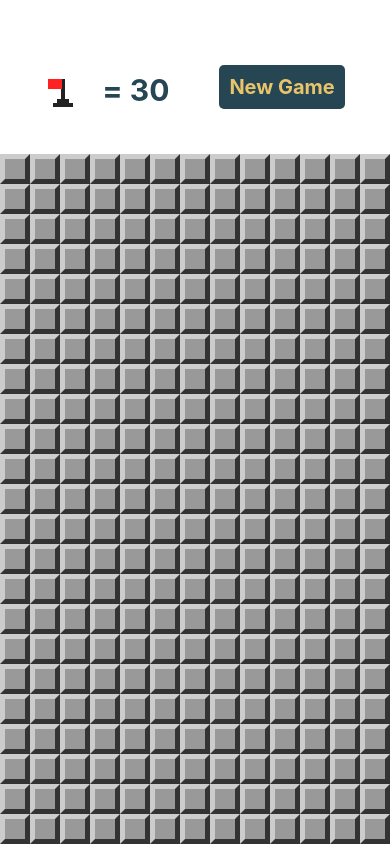
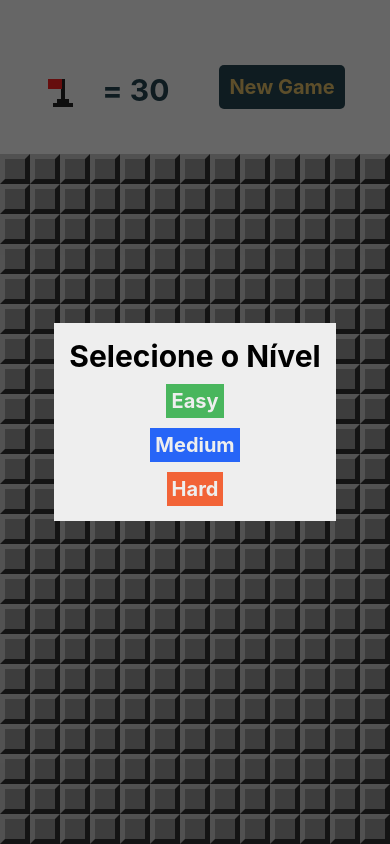
Before and after one commit to leandrocodes/minesweeper-game, a React Native app: screen / in a window 390 px wide. Both pictures are taken after a click on the element 60 px from the left and 92 px from the top of the page. Built offline with nearby package versions, Linux system fonts and the light colour scheme.

Commit message:
level selection

```diff
--- a/src/screens/Home.js
+++ b/src/screens/Home.js
@@ -23,6 +23,8 @@ import {
 import MineField from '../components/MineField'
 import Header from '../components/Header'
 
+import LevelSelection from './LevelSelection'
+
 export default () => {
   const minesAmount = () => {
     const cols = params.getColumnsAmount()
@@ -37,7 +39,8 @@ export default () => {
     return {
       board: createMinedBoard(rows, cols, minesAmount()),
       won: false,
-      lost: false
+      lost: false,
+      showLevelSelection: false
     }
   }
 
@@ -55,7 +58,7 @@ export default () => {
     if (won) {
       Alert.alert('Win!', 'Congrats!')
     }
-    setState({ board, lost, won })
+    setState({ board, lost, won, showLevelSelection: false })
   }
 
   const onFlagField = (row, column) => {
@@ -66,14 +69,29 @@ export default () => {
     if (won) {
       Alert.alert('Win!', 'Congrats!')
     }
-    setState({ board, won })
+    setState({ board, won, showLevelSelection: false })
+  }
+
+  const onLevelSelected = level => {
+    params.difficultLevel = level
+    setState(createState())
   }
 
   return (
     <View style={styles.view}>
+      <LevelSelection
+        isVisible={state.showLevelSelection}
+        onLevelSelected={onLevelSelected}
+        onCancel={() =>
+          setState(prev => ({ ...prev, showLevelSelection: false }))
+        }
+      />
       <Header
         flagsLeft={minesAmount() - flagsUsed(state.board)}
         onNewGame={() => setState(createState())}
+        onFlagPress={() =>
+          setState(prev => ({ ...prev, showLevelSelection: true }))
+        }
       />
       <View styles={styles.board}>
         <MineField
--- /dev/null
+++ b/src/screens/LevelSelection.js
@@ -0,0 +1,74 @@
+import React from 'react'
+import { View, StyleSheet, Text, TouchableOpacity, Modal } from 'react-native'
+
+export default props => {
+  return (
+    <Modal
+      onRequestClose={props.onCancel}
+      visible={props.isVisible}
+      animationType='slide'
+      transparent={true}
+    >
+      <View style={styles.frame}>
+        <View style={styles.container}>
+          <Text style={styles.title}>Selecione o Nível</Text>
+          <TouchableOpacity
+            style={[styles.button, styles.bgEasy]}
+            onPress={() => props.onLevelSelected(0.1)}
+          >
+            <Text style={styles.buttonLabel}>Easy</Text>
+          </TouchableOpacity>
+          <TouchableOpacity
+            style={[styles.button, styles.bgNormal]}
+            onPress={() => props.onLevelSelected(0.2)}
+          >
+            <Text style={styles.buttonLabel}>Medium</Text>
+          </TouchableOpacity>
+          <TouchableOpacity
+            style={[styles.button, styles.bgHard]}
+            onPress={() => props.onLevelSelected(0.3)}
+          >
+            <Text style={styles.buttonLabel}>Hard</Text>
+          </TouchableOpacity>
+        </View>
+      </View>
+    </Modal>
+  )
+}
+
+const styles = StyleSheet.create({
+  frame: {
+    flex: 1,
+    alignItems: 'center',
+    justifyContent: 'center',
+    backgroundColor: 'rgba(0,0,0,0.6)'
+  },
+  container: {
+    backgroundColor: '#EEE',
+    alignItems: 'center',
+    justifyContent: 'center',
+    padding: 15
+  },
+  title: {
+    fontSize: 30,
+    fontWeight: 'bold'
+  },
+  button: {
+    marginTop: 10,
+    padding: 5
+  },
+  buttonLabel: {
+    fontSize: 20,
+    color: '#EEE',
+    fontWeight: 'bold'
+  },
+  bgEasy: {
+    backgroundColor: '#49b65d'
+  },
+  bgNormal: {
+    backgroundColor: '#2765F7'
+  },
+  bgHard: {
+    backgroundColor: '#F26337'
+  }
+})
```
